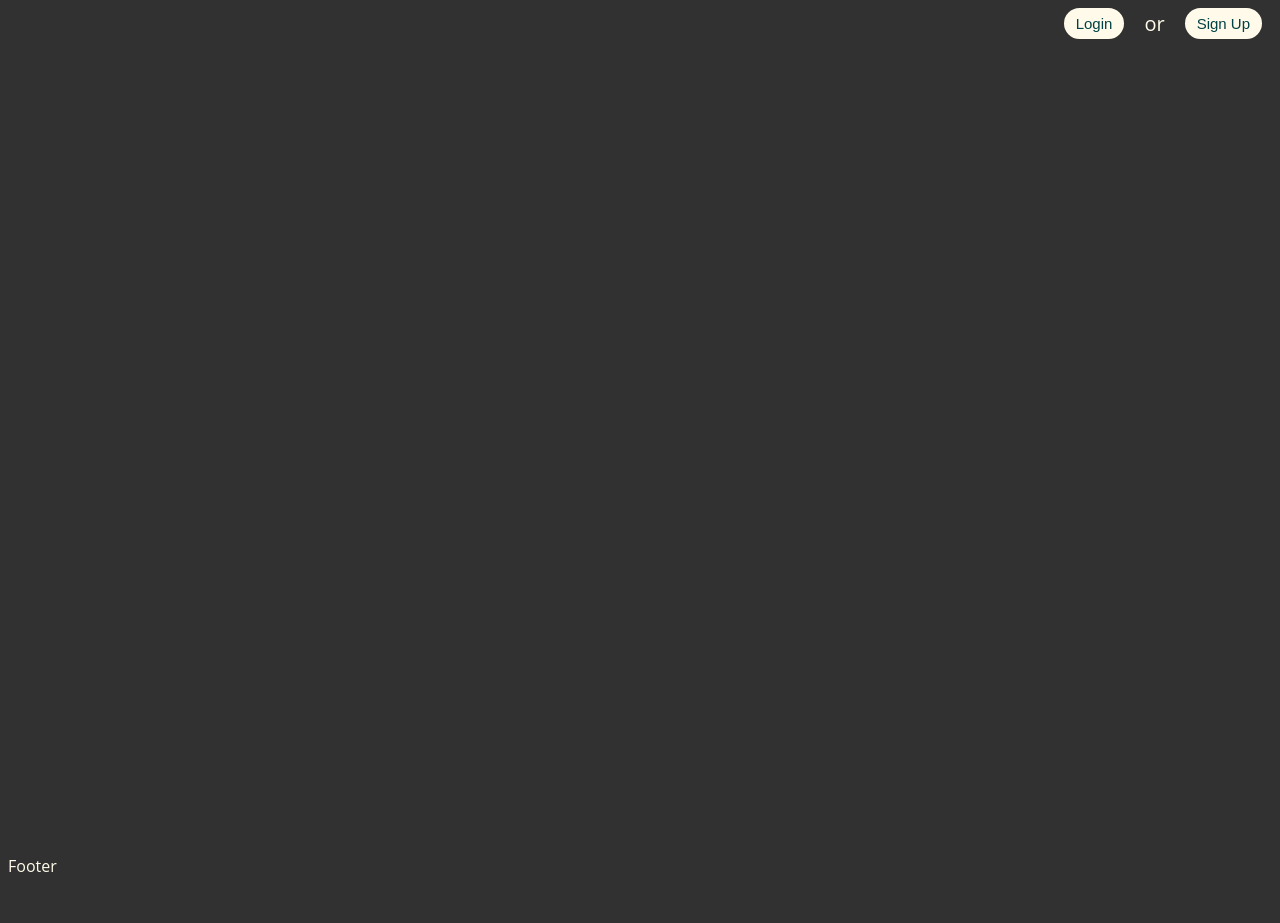
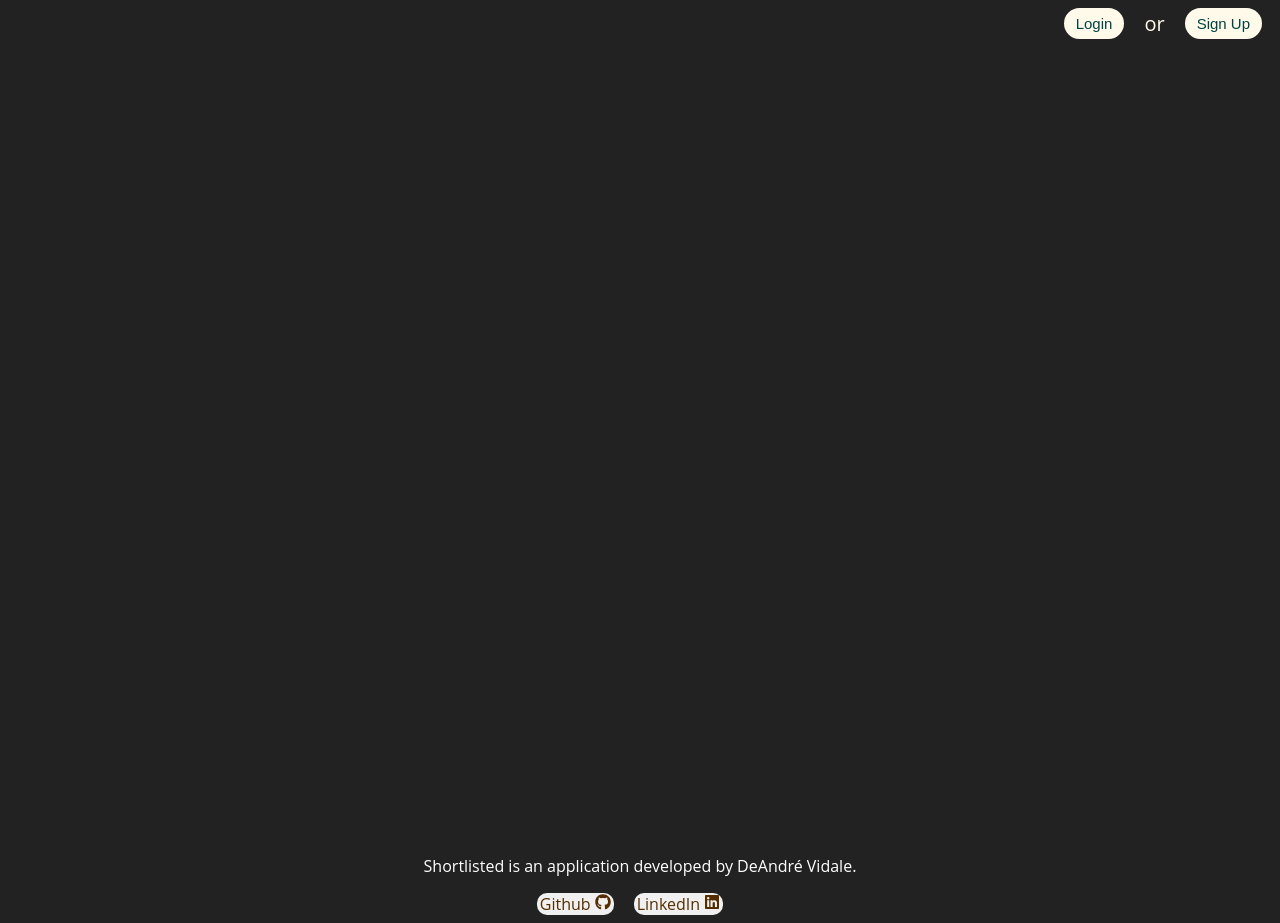
Before and after one commit to dvidale/shortlisted, a React (Vite) app in the folder react-vite/: page / in a window 1280 px wide. Before the commit the page ends 901 px from the top, so only its background shows below. Built offline with nearby package versions, Linux system fonts and the light colour scheme; no server answers.

Commit message:
added tech imp titles

```diff
--- a/react-vite/src/components/Footer/Footer.jsx
+++ b/react-vite/src/components/Footer/Footer.jsx
@@ -1,10 +1,25 @@
+import { FaGithub } from 'react-icons/fa';
+import { FaLinkedin } from 'react-icons/fa';
 
 
 
 function Footer(){
 
     return (
-        <p>Footer</p>
+        <>
+        <p className='footer'>Shortlisted is an application developed by DeAndré Vidale.
+        </p>
+        <div className='footer'>
+
+        <a href='https://github.com/dvidale/shortlisted'>
+
+            Github <FaGithub />
+        </a>
+        <a href='https://www.linkedin.com/in/deandrevidale'>
+            LinkedIn <FaLinkedin />
+        </a>
+        </div>
+        </>
     )
 }
 
--- a/react-vite/src/components/Navigation/Navigation.css
+++ b/react-vite/src/components/Navigation/Navigation.css
@@ -1,10 +1,10 @@
 .profile-dropdown {
-  background-color: var(--light-bg);
+  background-color: var(--dark-bg-3);
   position: absolute;
   right: 90px;
   top: 40px;
   padding: 10px;
-  border: var(--dark-border);
+  border: var(--light-border);
   border-radius: 10px;
   z-index: 1;
 }
--- a/react-vite/src/components/SignupFormModal/SignupForm.css
+++ b/react-vite/src/components/SignupFormModal/SignupForm.css
@@ -1,22 +1,28 @@
 .signup-modal-container{
-min-height: 300px;
+
+display: flex;
+flex-direction: column;
+justify-content: space-evenly;
 width: 300px;
 padding:10px 40px;
-background-color: var(--light-bg);
+background-color: var(--dark-bg-3);
+/* border: 2px yellowgreen solid; */
+border-radius: 20px;
+border: var(--light-border);
 }
 
 .signup-modal-container h1{
     margin:0px;
+    padding: 0px;
 }
 
 
 .signup-label-field{
-    /* border: 2px yellowgreen solid; */
     display: flex;
     flex-direction: row;
     justify-content: space-between;
     align-items: center;
-    column-gap: 20px;
+    column-gap: 10px;
 }
 
 .signup-button{
--- a/react-vite/src/components/SignupFormModal/SignupFormModal.jsx
+++ b/react-vite/src/components/SignupFormModal/SignupFormModal.jsx
@@ -2,7 +2,7 @@ import { useState } from "react";
 import { useDispatch } from "react-redux";
 import { useModal } from "../../context/Modal";
 import { thunkSignup } from "../../redux/session";
-import '../../../src/index.css'
+import "../../../src/index.css";
 import "./SignupForm.css";
 
 function SignupFormModal() {
@@ -11,32 +11,34 @@ function SignupFormModal() {
   const [username, setUsername] = useState("");
   const [password, setPassword] = useState("");
   const [confirmPassword, setConfirmPassword] = useState("");
-  const [firstName, setFirstName] = useState('');
-  const [lastName, setLastName ] = useState('');
+  const [firstName, setFirstName] = useState("");
+  const [lastName, setLastName] = useState("");
   const [errors, setErrors] = useState({});
   const { closeModal } = useModal();
 
   const handleSubmit = async (e) => {
     e.preventDefault();
 
-    let err = {}
+    let err = {};
 
+    if (firstName.length < 2)
+      err.firstName = "First name must be at least two characters";
+    if (lastName.length < 2)
+      err.lastName = "Last name must be at least two characters";
+    if (email.length < 6) err.email = "Email must be at least 6 characters";
+    if (!email.includes("@")) err.email = "Must be a vaild email address";
+    if (username.length < 6)
+      err.username = "Username must be at least six characters";
+    if (password.length < 8)
+      err.password = "Password must be at least 8 characters";
 
+    if (password !== confirmPassword)
+      err.confirmPassword =
+        "Confirm Password field must be the same as the Password field";
 
-    if(firstName.length < 2) err.firstName = "First name must be at least two characters"
-    if(lastName.length < 2) err.lastName = "Last name must be at least two characters"
-    if(email.length < 6) err.email = "Email must be at least 6 characters"
-    if(!email.includes("@")) err.email = "Must be a vaild email address"
-    if(username.length < 6) err.username = "Username must be at least six characters"
-    if(password.length < 8) err.password = "Password must be at least 8 characters"
+    setErrors(err);
 
-    if (password !== confirmPassword) err.confirmPassword = "Confirm Password field must be the same as the Password field"
-
-    setErrors(err)
-
-    if(Object.keys(err).length === 0){
-
-
+    if (Object.keys(err).length === 0) {
       const serverResponse = await dispatch(
         thunkSignup({
           first_name: firstName,
@@ -44,7 +46,7 @@ function SignupFormModal() {
           email,
           username,
           password,
-          confirmPassword
+          confirmPassword,
         })
       );
 
@@ -54,22 +56,19 @@ function SignupFormModal() {
         closeModal();
       }
     }
-
-  }
+  };
   return (
     <>
-    < div className="signup-modal-container">
+      <div className="signup-modal-container">
         <h1>Sign Up</h1>
 
         <p className="error">{errors.server}</p>
 
         <form onSubmit={handleSubmit}>
-
-        <div className='signup-label-field'>
+          <div className="signup-label-field">
             <div>First Name</div>
 
             <label htmlFor="firstName">
-
               <input
                 className="field"
                 type="text"
@@ -81,11 +80,9 @@ function SignupFormModal() {
           </div>
           <p className="two-line-error">{errors.firstName}</p>
 
-
-        <div className='signup-label-field'>
+          <div className="signup-label-field">
             <div>Last Name </div>
             <label htmlFor="lastName">
-
               <input
                 type="text"
                 value={lastName}
@@ -93,15 +90,13 @@ function SignupFormModal() {
                 required
               />
             </label>
-
           </div>
           <p className="two-line-error">{errors.lastName}</p>
 
           <div className="label-field-error">
-        <div className='signup-label-field'>
-             <div>Email    </div>
+            <div className="signup-label-field">
+              <div>Email </div>
               <label htmlFor="email">
-
                 <input
                   type="text"
                   value={email}
@@ -109,14 +104,12 @@ function SignupFormModal() {
                   required
                 />
               </label>
-
             </div>
             <p className="two-line-error">{errors.email}</p>
           </div>
-<div className='signup-label-field'>
+          <div className="signup-label-field">
             <div>Username </div>
             <label htmlFor="username">
-
               <input
                 type="text"
                 value={username}
@@ -124,13 +117,13 @@ function SignupFormModal() {
                 required
               />
             </label>
-
           </div>
           <p className="two-line-error">{errors.username}</p>
 
-        <div className='signup-label-field'> <div>Password    </div>
+          <div className="signup-label-field">
+            {" "}
+            <div>Password </div>
             <label htmlFor="password">
-
               <input
                 type="password"
                 value={password}
@@ -138,16 +131,12 @@ function SignupFormModal() {
                 required
               />
             </label>
-
-
           </div>
           <p className="error">{errors.password}</p>
 
-
-        <div className='signup-label-field'>
+          <div className="signup-label-field">
             <div>Confirm Password </div>
             <label htmlFor="confirm">
-
               <input
                 type="password"
                 value={confirmPassword}
@@ -155,13 +144,10 @@ function SignupFormModal() {
                 required
               />
             </label>
+          </div>
+          <p className="two-line-error">{errors.confirmPassword}</p>
 
-        </div>
-  <p className="error">{errors.confirmPassword}</p>
-
-        <div className='signup-button'>
-
-
+          <div className="signup-button">
             <button type="submit">Sign Up</button>
           </div>
         </form>
--- a/react-vite/src/index.css
+++ b/react-vite/src/index.css
@@ -4,7 +4,7 @@
     font-family: "Open Sans", sans-serif;
     --dark-bg: rgb(84, 46, 0);
     --dark-bg-2: rgb(0, 66, 69);
-    --dark-bg-3: rgb(49, 49, 49);
+    --dark-bg-3: rgb(35, 34, 34);
     --dark-bg-4: rgb(68, 68, 68);
     --dark-bg-5: rgb(0, 10, 62);
     --light-bg: #fffae9;
@@ -380,7 +380,7 @@ min-width: 310px;
    min-height: 60px;
    max-width: 300px;
     text-align: center;
-    margin: 10px 0px;
+    margin: 10px 0px 0px 0px;
 }
 
 #user-profile{
@@ -388,3 +388,19 @@ min-width: 310px;
     grid-row: 2;
     text-align: center;
 }
+
+.footer{
+    text-align: center;
+    color: var(--light-text)
+}
+
+.footer a{
+    color:var(--dark-text);
+    background-color: #f0f0f0;
+    display: inline-flexbox;
+    flex-direction: row;
+    row-gap: 20px;
+    margin-right: 20px;
+    border-radius: 10px;
+    padding: 0px 3px;
+}
```
Also changed, not shown: 6 other files (tests, documents, lock files or other folders). Lines whose indentation alone changed are shown as unchanged.
